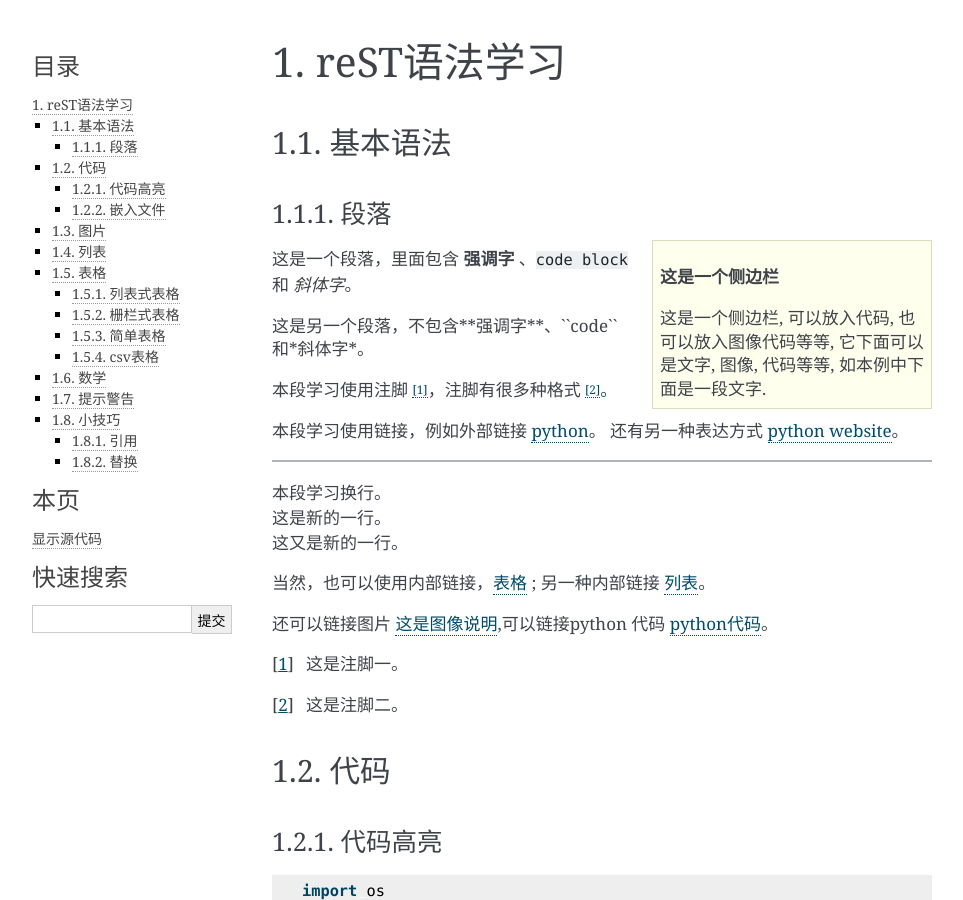
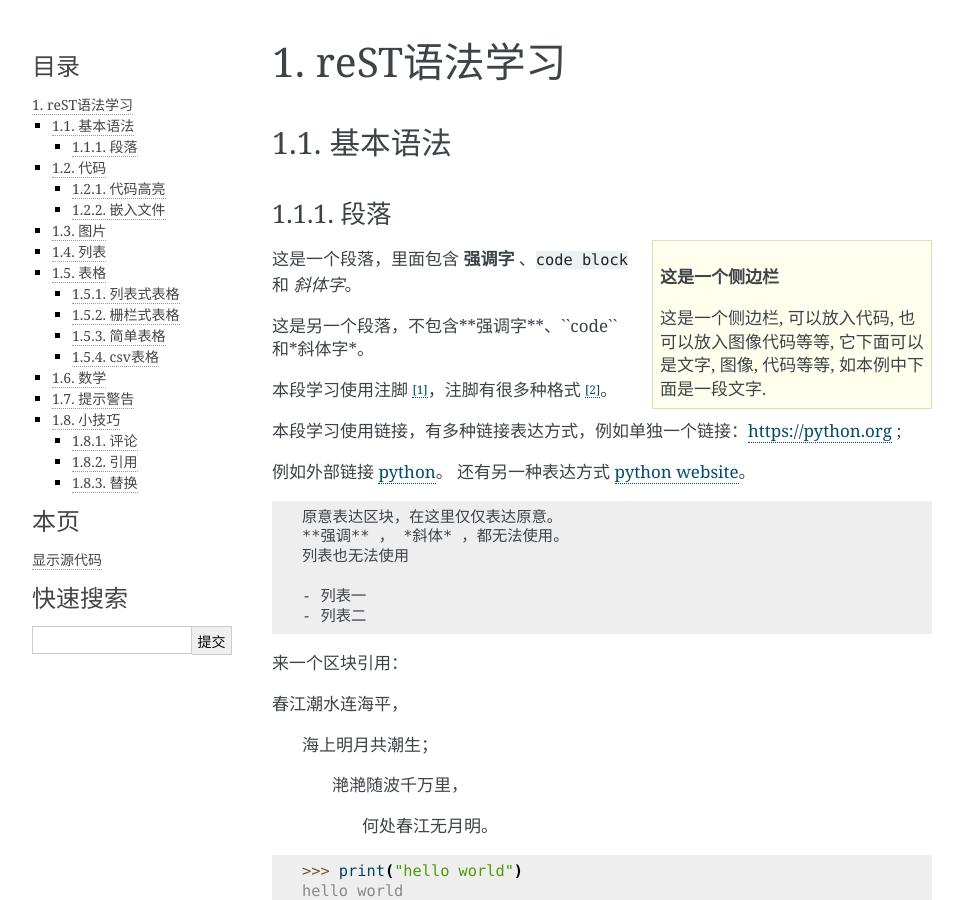
Before and after one commit to Ljp66/sphinx, a Sphinx documentation site: the page built from source/usage.rst, in a window 1280 px wide and 900 px high. Shown: the whole window, without its empty margins (148-1111 px from the left). Built offline with Sphinx 7.4.7, drawn with Linux system fonts in a browser that asks for light colours; some of the changed text lies outside the part shown.

Commit message:
完善rst语法

```diff
--- a/source/usage.rst
+++ b/source/usage.rst
@@ -17,8 +17,33 @@ reST语法学习
 
 本段学习使用注脚 [1]_，注脚有很多种格式 [2]_。
 
-本段学习使用链接，例如外部链接 `python <https://python.org>`_。
+本段学习使用链接，有多种链接表达方式，例如单独一个链接：https://python.org ;
+
+例如外部链接 `python <https://python.org>`_。
 还有另一种表达方式 `python website`_。
+
+::
+
+  原意表达区块，在这里仅仅表达原意。
+  **强调** ， *斜体* ，都无法使用。
+  列表也无法使用
+
+  - 列表一
+  - 列表二
+
+来一个区块引用：
+
+春江潮水连海平，
+
+  海上明月共潮生；
+
+    滟滟随波千万里，
+
+      何处春江无月明。
+
+>>> print("hello world")
+hello world
+
 
 -----
 
@@ -186,7 +211,7 @@ Term2
 ========   ========
 名称         排名
 --------   --------
-vscode      2
+vscode       2
 ========   ========
 pycharm      1
 ========   ========
@@ -240,6 +265,14 @@ csv表格
 
 小技巧
 ======
+评论
+-----
+
+.. 这是一个不显示的评论。
+..
+
+  这是一个评论，不知道如何显示。
+
 引用
 -----
 
```
